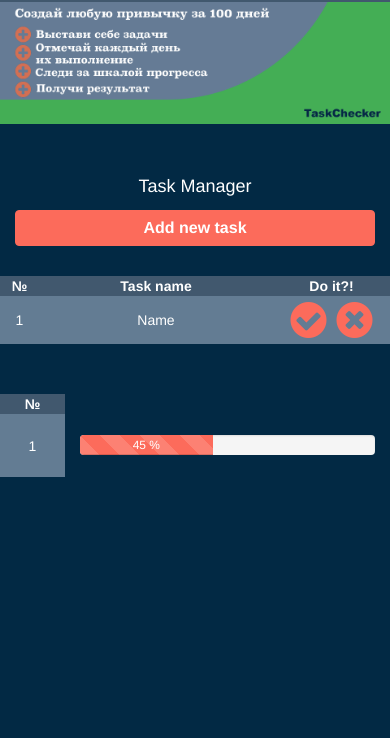
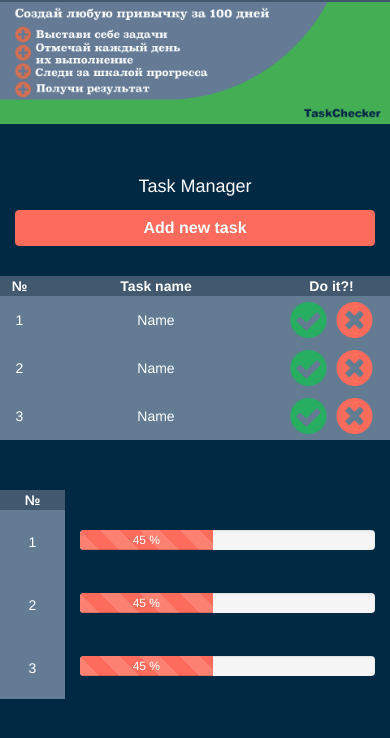
Before and after one commit to Groyreg/Task-Checker, a plain HTML site: page index.html in a window 390 px wide. Shown: the part 48-786 px from the top of the page. Drawn offline with nearby package versions, Linux system fonts and the light colour scheme.

Commit message:
rewrite code of progress bars, add in js 2 array

```diff
--- a/css/mystyle.css
+++ b/css/mystyle.css
@@ -85,7 +85,11 @@ table .table-text {
 	padding-top: 50px;
 }
 .progress-check {
-	margin-top: 23px;
+	margin-top: 20px;
+}
+.progress {
+	margin-top: 20px;
+	margin-bottom: 43px;
 }
 .table-progress {
 	height: 63px;
--- a/index.html
+++ b/index.html
@@ -58,18 +58,32 @@
                 <td class="table-text"></td>
                 <td class="table-text" contenteditable="true">Name</td>
                 <td class="table-buttons">
-                  <button class="btn-circle" type="submit"><i class="fa fa-check-circle fa-3x" aria-hidden="true"></i></button>
-                  <button class="btn-circle" type="submit"><i class="fa fa-times-circle fa-3x" aria-hidden="true"></i></button>
+                  <button class="btn-circle btn-yes btn-y-m" type="submit"><i class="fa fa-check-circle fa-3x" aria-hidden="true"></i></button>
+                  <button class="btn-circle btn-no btn-n-m" type="submit"><i class="fa fa-times-circle fa-3x" aria-hidden="true"></i></button>
+                </td>
+              </tr>
+              <tr>
+                <td class="table-text"></td>
+                <td class="table-text" contenteditable="true">Name</td>
+                <td class="table-buttons">
+                  <button class="btn-circle btn-yes btn-y-m" type="submit"><i class="fa fa-check-circle fa-3x" aria-hidden="true"></i></button>
+                  <button class="btn-circle btn-no btn-n-m" type="submit"><i class="fa fa-times-circle fa-3x" aria-hidden="true"></i></button>
+                </td>
+              </tr>
+              <tr>
+                <td class="table-text"></td>
+                <td class="table-text" contenteditable="true">Name</td>
+                <td class="table-buttons">
+                  <button class="btn-circle btn-yes btn-y-m" type="submit"><i class="fa fa-check-circle fa-3x" aria-hidden="true"></i></button>
+                  <button class="btn-circle btn-no btn-n-m" type="submit"><i class="fa fa-times-circle fa-3x" aria-hidden="true"></i></button>
                 </td>
               </tr>
             </table>
           </div>
-          <!-- Блок таблицы вид desktop -->
-
       </section>
       <!-- Блок прогресса вид mobile -->
       <!-- Блок таблицы 2 вид mobile -->
-      <section id="progress-bar-mobile" class="task-progress visible-xs">
+      <section class="task-progress visible-xs">
         <div class="task-name col-xs-2">
             <table id="task-table-progress-mobile" class="tbl-second-mobile">
               <div>
@@ -78,13 +92,28 @@
               <tr>
                 <td class="table-text table-progress"></td>
               </tr>
+              <tr>
+                <td class="table-text table-progress"></td>
+              </tr>
+              <tr>
+                <td class="table-text table-progress"></td>
+              </tr>
             </table>
           </div>
           <!-- Прогресс бар вид mobile -->
-          <div class="progress-check col-xs-10">
-            <div class="stub"></div>
+          <div id="progress-bar-mobile" class="progress-check col-xs-10">
+           <div class="progress">
+              <div class="progress-bar progress-bar-striped active pgb-m" role="progressbar" aria-valuenow="45" aria-valuemin="0" aria-valuemax="100" style="width: 45%">
+                 45 %
+              </div>
+            </div>
             <div class="progress">
-              <div class="progress-bar progress-bar-striped active" role="progressbar" aria-valuenow="45" aria-valuemin="0" aria-valuemax="100" style="width: 45%">
+              <div class="progress-bar progress-bar-striped active pgb-m" role="progressbar" aria-valuenow="45" aria-valuemin="0" aria-valuemax="100" style="width: 45%">
+                 45 %
+              </div>
+            </div>
+            <div class="progress">
+              <div class="progress-bar progress-bar-striped active pgb-m" role="progressbar" aria-valuenow="45" aria-valuemin="0" aria-valuemax="100" style="width: 45%">
                  45 %
               </div>
             </div>
@@ -92,7 +121,7 @@
       </section>
       <!-- Блок прогресса вид desktop -->
       <!-- Блок таблицы 2 вид desktop -->
-      <section id="progress-bar-desktop" class="task-progress hidden-xs">
+      <section class="task-progress hidden-xs">
         <div class="task-name col-sm-6">
             <table id="task-table-progress-desktop" class="tbl-second-desktop">
               <div>
@@ -108,11 +137,36 @@
                   <button class="btn-circle btn-no" type="submit"><i class="fa fa-times-circle fa-3x" aria-hidden="true"></i></button>
                 </td>
               </tr>
+               <tr>
+                <td class="table-text table-progress"></td>
+                <td class="table-text table-progress" contenteditable="true">Name</td>
+                <td class="table-buttons">
+                  <button class="btn-circle btn-yes" type="submit"><i class="fa fa-check-circle fa-3x" aria-hidden="true"></i></button>
+                  <button class="btn-circle btn-no" type="submit"><i class="fa fa-times-circle fa-3x" aria-hidden="true"></i></button>
+                </td>
+              </tr>
+               <tr>
+                <td class="table-text table-progress"></td>
+                <td class="table-text table-progress" contenteditable="true">Name</td>
+                <td class="table-buttons">
+                  <button class="btn-circle btn-yes" type="submit"><i class="fa fa-check-circle fa-3x" aria-hidden="true"></i></button>
+                  <button class="btn-circle btn-no" type="submit"><i class="fa fa-times-circle fa-3x" aria-hidden="true"></i></button>
+                </td>
+              </tr>
             </table>
           </div>
           <!-- Прогресс бар вид desktop -->
-          <div class="progress-check col-sm-6">
-            <div class="stub"></div>
+          <div id="progress-bar-desktop" class="progress-check col-sm-6">
+            <div class="progress">
+              <div class="progress-bar progress-bar-striped active" role="progressbar" aria-valuenow="45" aria-valuemin="0" aria-valuemax="100" style="width: 45%">
+                 45 %
+              </div>
+            </div>
+            <div class="progress">
+              <div class="progress-bar progress-bar-striped active" role="progressbar" aria-valuenow="45" aria-valuemin="0" aria-valuemax="100" style="width: 45%">
+                 45 %
+              </div>
+            </div>
             <div class="progress">
               <div class="progress-bar progress-bar-striped active" role="progressbar" aria-valuenow="45" aria-valuemin="0" aria-valuemax="100" style="width: 45%">
                  45 %
--- a/js/scripts.js
+++ b/js/scripts.js
@@ -1,29 +1,41 @@
 
-var htmlCodeForViewer = "<tr><td class='table-text'></td><td class='table-text' contenteditable='true'>Name</td><td class='table-buttons'><button class='btn-circle-new' type='submit'><i class='fa fa-check-circle fa-3x' aria-hidden='true'></i></button><button class='btn-circle-new' type='submit'><i class='fa fa-times-circle fa-3x' aria-hidden='true'></i></button></td></tr>",
+var htmlCodeForViewer = "<tr><td class='table-text'></td><td class='table-text' contenteditable='true'>Name</td><td class='table-buttons'><button class='btn-circle-new btn-yes-new btn-y-m' type='submit'><i class='fa fa-check-circle fa-3x' aria-hidden='true'></i></button><button class='btn-circle-new' type='submit'><i class='fa fa-times-circle fa-3x' aria-hidden='true'></i></button></td></tr>",
     htmlCodeForProgressMobile = "<tr><td class='table-text table-progress'></td></tr>",
     htmlCodeForProgressDesktop = "<tr><td class='table-text table-progress'></td><td class='table-text table-progress' contenteditable='true'>Name</td><td class='table-buttons'><button class='btn-circle-new btn-yes-new' type='submit'><i class='fa fa-check-circle fa-3x' aria-hidden='true'></i></button><button class='btn-circle-new' type='submit'><i class='fa fa-times-circle fa-3x' aria-hidden='true'></i></button></td></tr>",
-    htmlCodeProgressBarForMobile = "<div class='progress-check col-xs-10'><div class='progress'><div class='progress-bar progress-bar-striped active' role='progressbar' aria-valuenow='45' aria-valuemin='0' aria-valuemax='100' style='width: 45%'>45 %</div></div></div>",
-    htmlCodeProgressBarForDesktop ="<div class='progress-check col-sm-6'><div class='progress'><div class='progress-bar progress-bar-striped active' role='progressbar' aria-valuenow='45' aria-valuemin='0' aria-valuemax='100' style='width: 45%'>45 %</div></div></div>",
+    htmlCodeProgressBarForMobile = "<div class='progress'><div class='progress-bar progress-bar-striped active pgb-m' role='progressbar' aria-valuenow='45' aria-valuemin='0' aria-valuemax='100' style='width: 45%'>45 %</div></div>",
+    htmlCodeProgressBarForDesktop ="<div class='progress'><div class='progress-bar progress-bar-striped active' role='progressbar' aria-valuenow='45' aria-valuemin='0' aria-valuemax='100' style='width: 45%'>45 %</div></div>",
     tableViewerMobile = document.getElementById ("task-table-mobile"),
     tableProgressMobile = document.getElementById ("task-table-progress-mobile"),
     tableProgressDesktop = document.getElementById ("task-table-progress-desktop"),
     addTaskMobile = document.getElementById ("add-task-mobile"),
     addTaskDesktop = document.getElementById ("add-task-desktop"),
     progressBarMobile = document.getElementById ("progress-bar-mobile"),
-    progressBarDesktop = document.getElementById ("progress-bar-desktop");
+    progressBarDesktop = document.getElementById ("progress-bar-desktop"),
+    checkProgressYes = document.getElementById ("progress-bar-desktop"),
+    checkProgressNo = document.getElementById ("progress-bar-desktop"),
+    allButtonYesMobile = document.getElementsByClassName ("btn-y-m"),
+    allButtonNoMobile = document.getElementsByClassName ("btn-n-m"),
+    allProgressBarsMobile = document.getElementsByClassName ("pgb-m");
 
+// Нумерация верхней таблицы mobile
 $('.tbl-first-mobile tbody tr').each(function(i) {
       var numberMob = i++;
   $(this).find('td:first').text(numberMob);
   });
+
+// Нумерация верхней таблицы desktop
 $('.tbl-first-desktop tbody tr').each(function(j) {
       var numberDes = j++;
   $(this).find('td:first').text(numberDes);
   });
+
+// Нумерация нижней таблицы mobile
 $('.tbl-second-mobile tbody tr').each(function(k) {
       var number2Mob = k++;
   $(this).find('td:first').text(number2Mob);
   });
+
+// Нумерация нижней таблицы desktop
 $('.tbl-second-desktop tbody tr').each(function(l) {
       var number2Des = l++;
   $(this).find('td:first').text(number2Des);
@@ -31,29 +43,42 @@ $('.tbl-second-desktop tbody tr').each(function(l) {
 
 
 function addNewTask() {
+
+// Добавление новых строк таблиц для mobile и desktop
   tableViewerMobile.insertAdjacentHTML('beforeEnd', htmlCodeForViewer);
   tableProgressMobile.insertAdjacentHTML('beforeEnd', htmlCodeForProgressMobile);
   tableProgressDesktop.insertAdjacentHTML('beforeEnd', htmlCodeForProgressDesktop);
   progressBarMobile.insertAdjacentHTML('beforeEnd', htmlCodeProgressBarForMobile);
   progressBarDesktop.insertAdjacentHTML('beforeEnd', htmlCodeProgressBarForDesktop);
 
+// Нумерация для новых строк верхней таблицы mobile
   $('.tbl-first-mobile tbody tr').each(function(i) {
       var numberMob = i++;
   $(this).find('td:first').text(numberMob);
   });
-$('.tbl-first-desktop tbody tr').each(function(j) {
+
+// Нумерация для новых строк верхней таблицы desktop
+  $('.tbl-first-desktop tbody tr').each(function(j) {
       var numberDes = j++;
   $(this).find('td:first').text(numberDes);
   });
-$('.tbl-second-mobile tbody tr').each(function(k) {
+
+// Нумерация для новых строк нижней таблицы mobile
+  $('.tbl-second-mobile tbody tr').each(function(k) {
       var number2Mob = k++;
   $(this).find('td:first').text(number2Mob);
   });
-$('.tbl-second-desktop tbody tr').each(function(l) {
+
+// Нумерация для новых строк нижней таблицы desktop
+  $('.tbl-second-desktop tbody tr').each(function(l) {
       var number2Des = l++;
   $(this).find('td:first').text(number2Des);
   });
+
+  console.log(allButtonYesMobile);
+  console.log(allProgressBarsMobile);
 }
 
+// Вызов функций по нажатию на заданные кнопки
 addTaskMobile.onclick = addNewTask;
 addTaskDesktop.onclick = addNewTask;
```
Also changed, not shown: css/bootstrap-theme.css, img/banner1.jpg (added).
